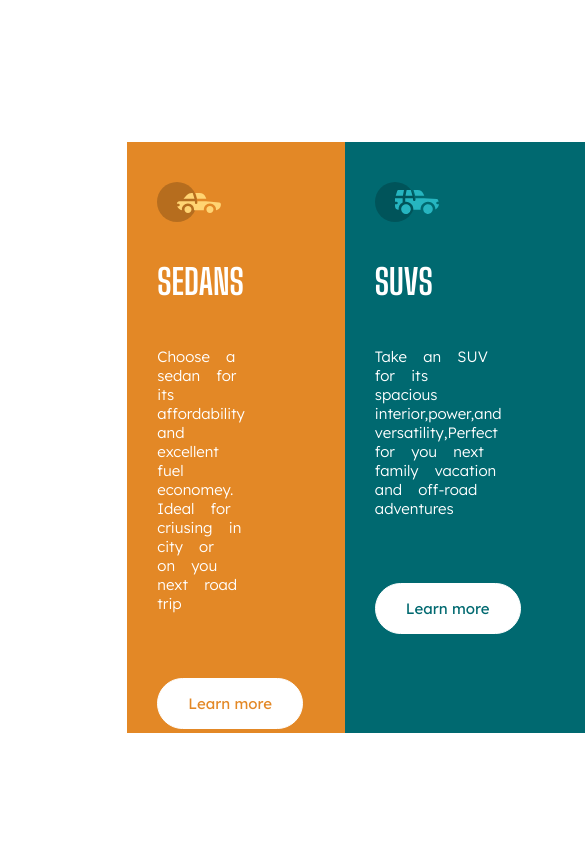
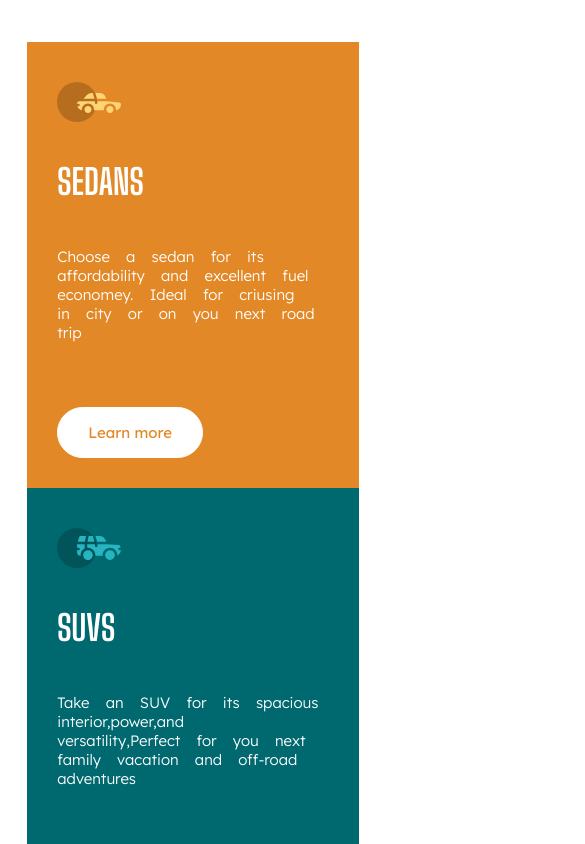
Before and after one commit to Bodeayman/Res3Layouts, a plain HTML site: page index.html in a window 390 px wide. Shown: the top 844 px of the page, 585 px wide, since content can reach past the window. Drawn offline with Linux system fonts and the light colour scheme.

Commit message:
this is another fix for the responsiveness'

```diff
--- a/style.css
+++ b/style.css
@@ -112,3 +112,21 @@
 
     }
 }
+
+@media (max-width:600px) {
+    .contain {
+        display: flex;
+        flex-direction: column;
+        margin: 0px;
+        width: 85%;
+    }
+
+    .contain p {
+        padding-right: 10px;
+    }
+
+    body {
+        margin: 0px;
+
+    }
+}
```
